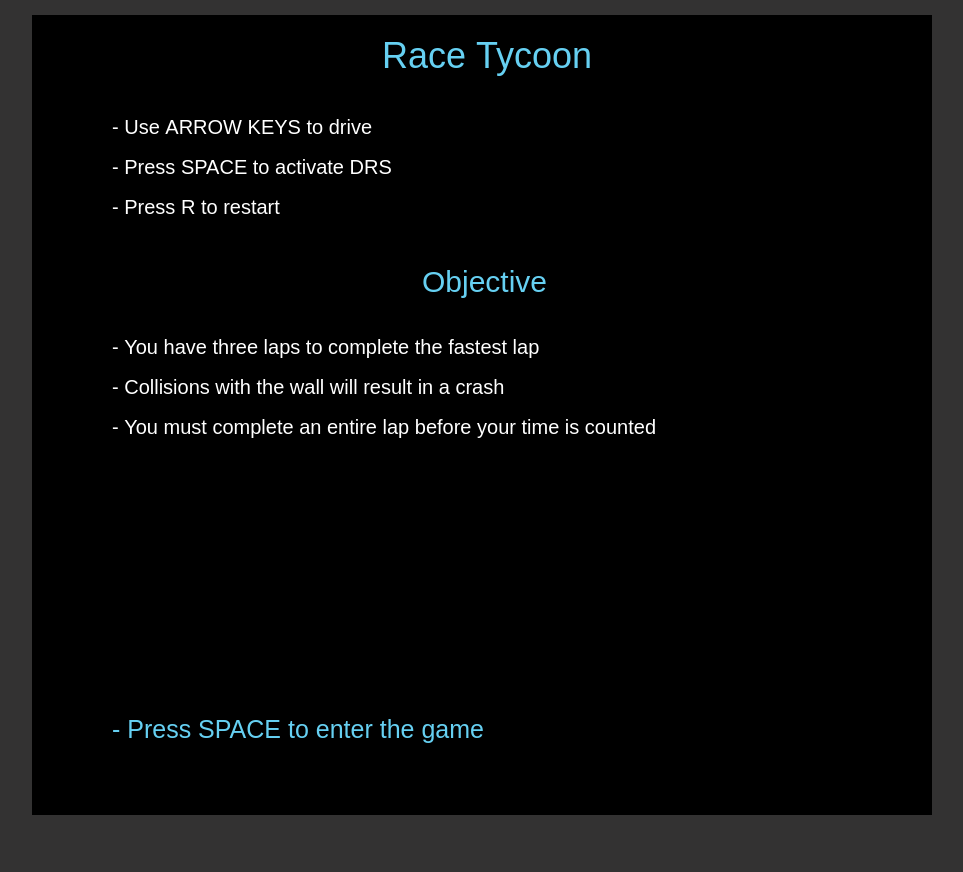
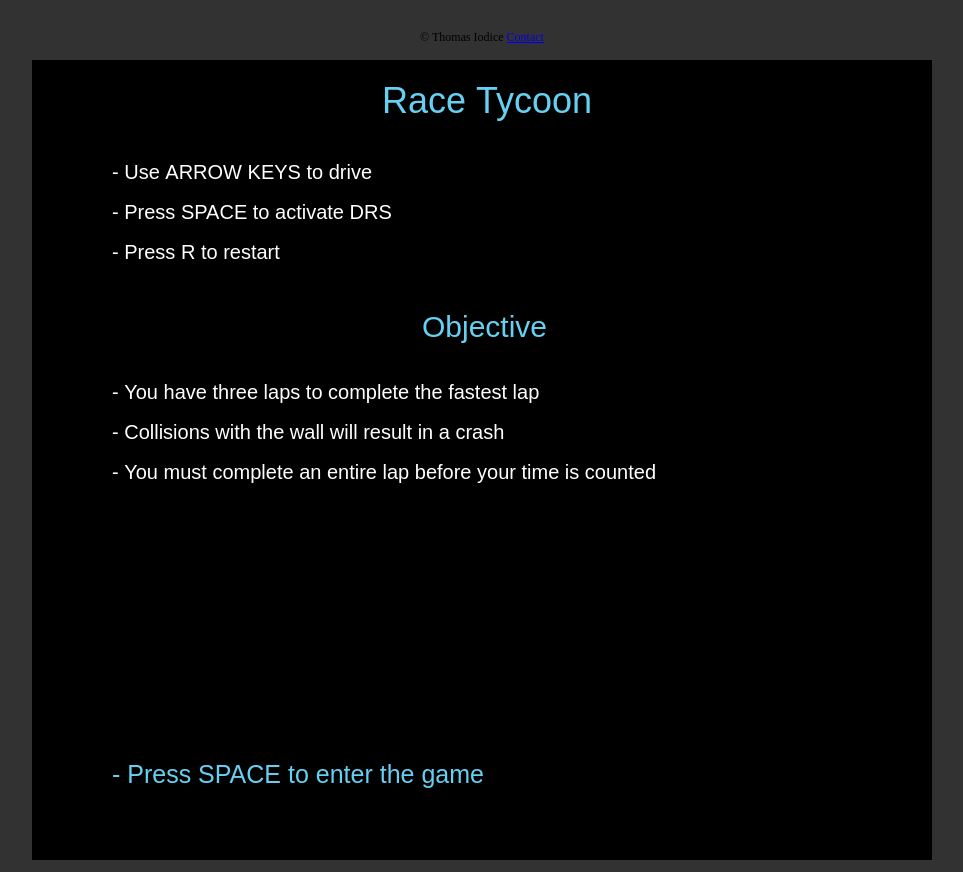
Before and after one commit to iodicetr/final, a plain HTML site: page index.html in a window 1280 px wide. Shown: the whole page, without its empty margins (158-1121 px from the left). Before the commit the page ends 827 px from the top, so only its background shows below. Drawn offline with Linux system fonts and the light colour scheme; animation ran at ten frames a second.

Commit message:
Added Copyright

```diff
--- a/index.html
+++ b/index.html
@@ -15,9 +15,18 @@
                 text-align:center;
                 background-color: rgb(51, 50, 50);
             }
+            footer {
+                font-size: 75%;
+                margin: auto;
+                text-align: center;
+                padding: 15px;
+            }
         </style>
     </head>
     <body>
 
     </body>
+    <footer>
+        &copy; Thomas Iodice <a href="mailto:iodicetr@mail.uc.edu">Contact</a>
+    </footer>
 </html>
```
